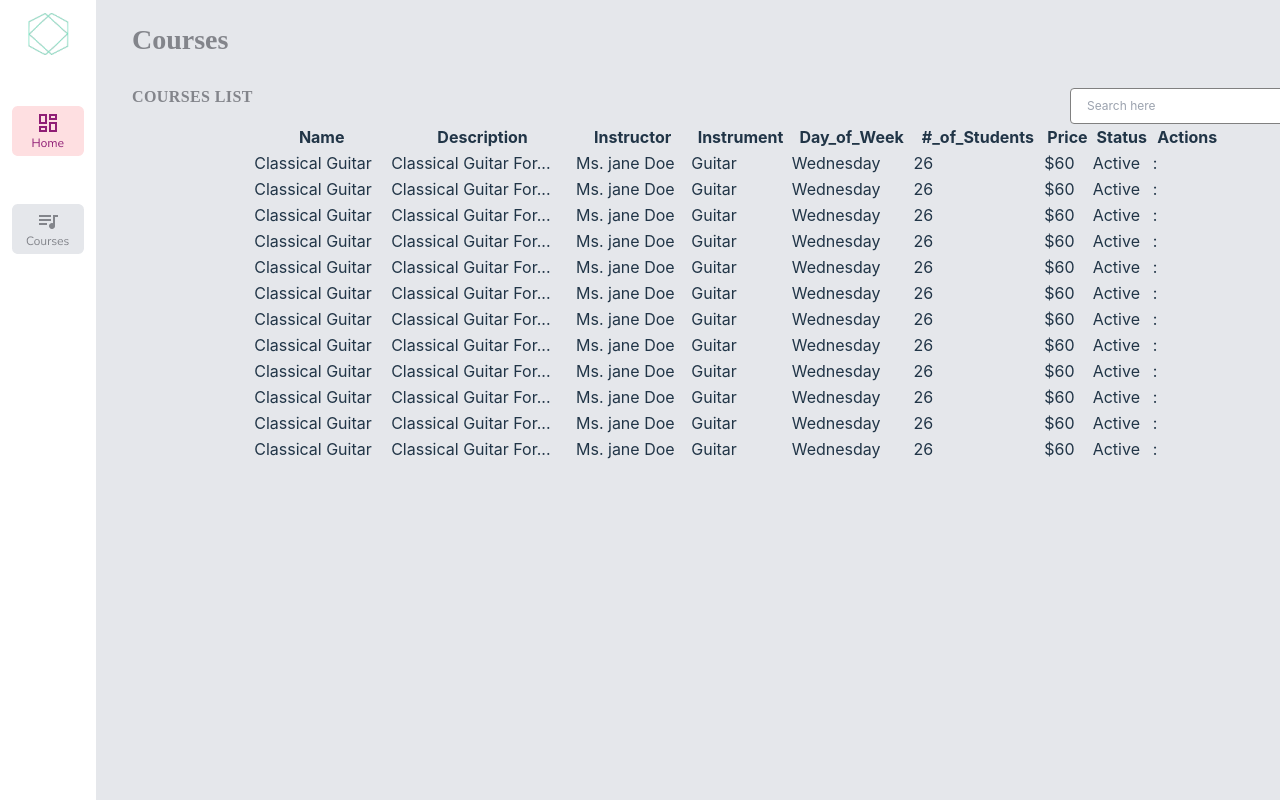
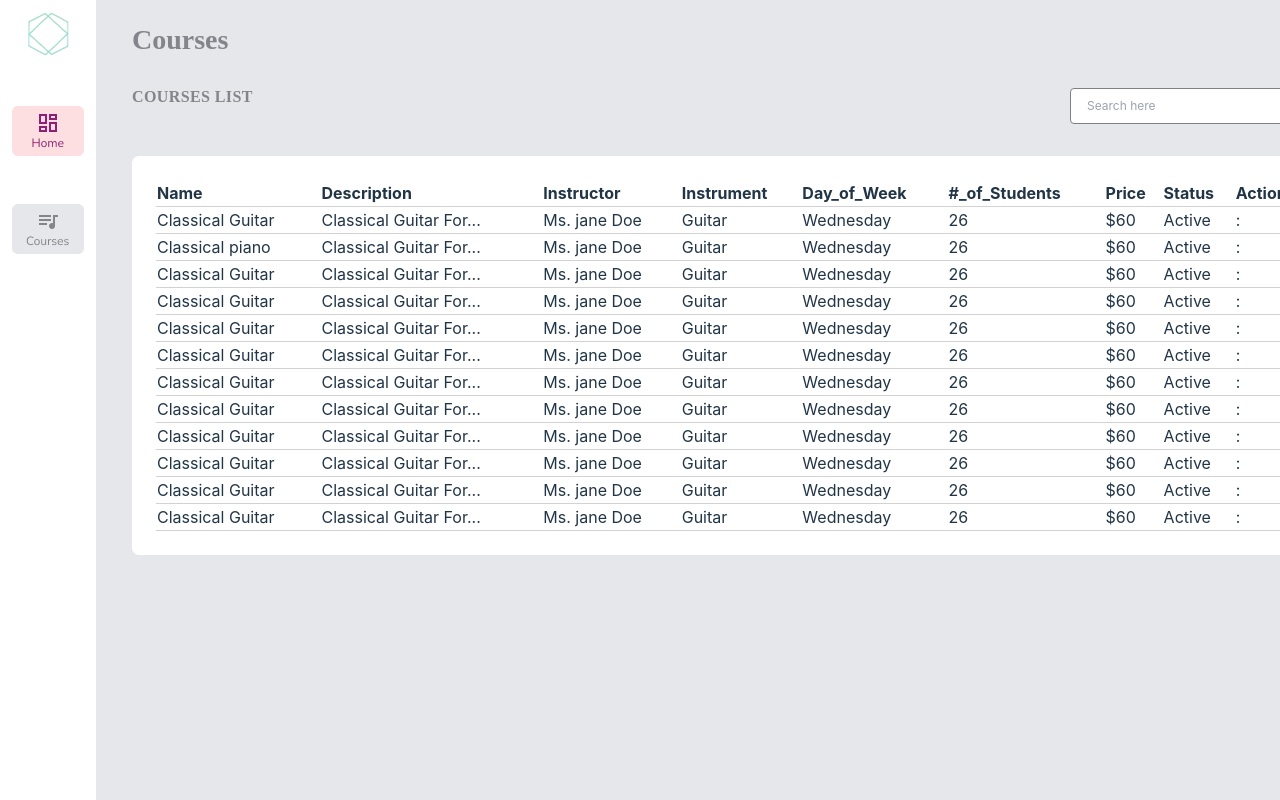
Before and after one commit to pallaveekumari/musicSchoolDashboard, a React (Vite) app in the folder my-react-vite-app/: page /course in a window 1280 px wide. Shown: the top 800 px of the page. Built offline with nearby package versions, Linux system fonts and the light colour scheme.

Commit message:
added search functionality

```diff
--- a/my-react-vite-app/src/Routes/Course/Course.jsx
+++ b/my-react-vite-app/src/Routes/Course/Course.jsx
@@ -1,143 +1,33 @@
-import React from "react";
+import React, { useState } from "react";
 import styles from "./Course.module.css";
 import Sidebar from "../../Components/Sidebar/Sidebar";
+import { courseList } from "../../assets/courseList";
 
 const Course = () => {
-  const courseList = [
-    {
-      Name: "Classical Guitar",
-      Description: "Classical Guitar For...",
-      Instructor: "Ms. jane Doe",
-      Instrument: "Guitar",
-      Day_of_Week: "Wednesday",
-      _of_Students: "26",
-      Price: "$60",
-      Status: "Active",
-      Actions: ":",
-    },
-    {
-      Name: "Classical Guitar",
-      Description: "Classical Guitar For...",
-      Instructor: "Ms. jane Doe",
-      Instrument: "Guitar",
-      Day_of_Week: "Wednesday",
-      _of_Students: "26",
-      Price: "$60",
-      Status: "Active",
-      Actions: ":",
-    },
-    {
-      Name: "Classical Guitar",
-      Description: "Classical Guitar For...",
-      Instructor: "Ms. jane Doe",
-      Instrument: "Guitar",
-      Day_of_Week: "Wednesday",
-      _of_Students: "26",
-      Price: "$60",
-      Status: "Active",
-      Actions: ":",
-    },
-    {
-      Name: "Classical Guitar",
-      Description: "Classical Guitar For...",
-      Instructor: "Ms. jane Doe",
-      Instrument: "Guitar",
-      Day_of_Week: "Wednesday",
-      _of_Students: "26",
-      Price: "$60",
-      Status: "Active",
-      Actions: ":",
-    },
-    {
-      Name: "Classical Guitar",
-      Description: "Classical Guitar For...",
-      Instructor: "Ms. jane Doe",
-      Instrument: "Guitar",
-      Day_of_Week: "Wednesday",
-      _of_Students: "26",
-      Price: "$60",
-      Status: "Active",
-      Actions: ":",
-    },
-    {
-      Name: "Classical Guitar",
-      Description: "Classical Guitar For...",
-      Instructor: "Ms. jane Doe",
-      Instrument: "Guitar",
-      Day_of_Week: "Wednesday",
-      _of_Students: "26",
-      Price: "$60",
-      Status: "Active",
-      Actions: ":",
-    },
-    {
-      Name: "Classical Guitar",
-      Description: "Classical Guitar For...",
-      Instructor: "Ms. jane Doe",
-      Instrument: "Guitar",
-      Day_of_Week: "Wednesday",
-      _of_Students: "26",
-      Price: "$60",
-      Status: "Active",
-      Actions: ":",
-    },
-    {
-      Name: "Classical Guitar",
-      Description: "Classical Guitar For...",
-      Instructor: "Ms. jane Doe",
-      Instrument: "Guitar",
-      Day_of_Week: "Wednesday",
-      _of_Students: "26",
-      Price: "$60",
-      Status: "Active",
-      Actions: ":",
-    },
-    {
-      Name: "Classical Guitar",
-      Description: "Classical Guitar For...",
-      Instructor: "Ms. jane Doe",
-      Instrument: "Guitar",
-      Day_of_Week: "Wednesday",
-      _of_Students: "26",
-      Price: "$60",
-      Status: "Active",
-      Actions: ":",
-    },
-    {
-      Name: "Classical Guitar",
-      Description: "Classical Guitar For...",
-      Instructor: "Ms. jane Doe",
-      Instrument: "Guitar",
-      Day_of_Week: "Wednesday",
-      _of_Students: "26",
-      Price: "$60",
-      Status: "Active",
-      Actions: ":",
-    },
-    {
-      Name: "Classical Guitar",
-      Description: "Classical Guitar For...",
-      Instructor: "Ms. jane Doe",
-      Instrument: "Guitar",
-      Day_of_Week: "Wednesday",
-      _of_Students: "26",
-      Price: "$60",
-      Status: "Active",
-      Actions: ":",
-    },
-    {
-      Name: "Classical Guitar",
-      Description: "Classical Guitar For...",
-      Instructor: "Ms. jane Doe",
-      Instrument: "Guitar",
-      Day_of_Week: "Wednesday",
-      _of_Students: "26",
-      Price: "$60",
-      Status: "Active",
-      Actions: ":",
-    },
-  ];
+  const [courseData, setCourseData] = useState(courseList);
 
+  const handleSearch = (val) => {
+    if(val=="" || val == undefined || val == null){
+      setCourseData(courseList);
+    }
+    else{
+
+      let searchedResult = courseData.filter((el, i) => {
+        return (
+          el.Name.includes(val) ||
+          el.Description.includes(val) ||
+        el.Instructor.includes(val) ||
+        el.Instrument.includes(val) ||
+        el.Day_of_Week.includes(val) ||
+        el._of_Students.includes(val) ||
+        el.Price.includes(val) ||
+        el.Status.includes(val) ||
+        el.Actions.includes(val)
+        );
+      });
+    setCourseData(searchedResult)
+  }
+  };
   return (
     <div className={styles.mainContainer}>
       <Sidebar />
@@ -147,45 +37,47 @@ const Course = () => {
           <div className={styles.subHeading}>Courses List</div>
           <div>
             <input
+            onChange={(e)=>handleSearch(e.target.value)}
               className={styles.input}
               type="text"
               placeholder="Search here"
             />
           </div>
         </div>
-
-        <table className={styles.table} >
+        <div className={styles.tableContainer}>
+          <table className={styles.table}>
             <thead>
-            <tr>
-              <th>Name</th>
-              <th>Description</th>
-              <th>Instructor</th>
-              <th>Instrument</th>
-              <th>Day_of_Week</th>
-              <th>#_of_Students</th>
-              <th>Price</th>
-              <th>Status</th>
-              <th>Actions</th>
+              <tr className={styles.row}>
+                <th className={styles.td}>Name</th>
+                <th className={styles.td}>Description</th>
+                <th className={styles.td}>Instructor</th>
+                <th className={styles.td}>Instrument</th>
+                <th className={styles.td}>Day_of_Week</th>
+                <th className={styles.td}>#_of_Students</th>
+                <th className={styles.td}>Price</th>
+                <th className={styles.td}>Status</th>
+                <th className={styles.td}>Actions</th>
               </tr>
             </thead>
             <tbody>
-            {courseList.map((el, index) => (
-              <tr key={index}>
-                <td>{el.Name}</td>
-                <td>{el.Description}</td>
-                <td>{el.Instructor}</td>
-                <td>{el.Instrument}</td>
-                <td>{el.Day_of_Week}</td>
-                <td>{el._of_Students}</td>
-                <td>{el.Price}</td>
-                <td>{el.Status}</td>
-                <td>{el.Actions}</td>
+              {courseData.map((el, index) => (
+                <tr key={index} className={styles.rows}>
+                  <td className={styles.td}>{el.Name}</td>
+                  <td className={styles.td}>{el.Description}</td>
+                  <td className={styles.td}>{el.Instructor}</td>
+                  <td className={styles.td}>{el.Instrument}</td>
+                  <td className={styles.td}>{el.Day_of_Week}</td>
+                  <td className={styles.td}>{el._of_Students}</td>
+                  <td className={styles.td}>{el.Price}</td>
+                  <td className={styles.td}>{el.Status}</td>
+                  <td className={styles.td}>{el.Actions}</td>
                 </tr>
               ))}
             </tbody>
           </table>
         </div>
       </div>
+    </div>
   );
 };
 
--- a/my-react-vite-app/src/Routes/Course/Course.module.css
+++ b/my-react-vite-app/src/Routes/Course/Course.module.css
@@ -54,6 +54,35 @@ background:  #FFF;
 }
 
 .table{
-    width: 80%;
+    margin-top: 2rem;
+    width: 100%;
     margin: auto;
 }
+
+.tableContainer{
+    display: flex;
+    padding: 24px;
+    flex-direction: column;
+    align-items: flex-start;
+    gap: 16px;
+    align-self: stretch;
+
+    background-color: white;
+    margin-top: 2rem;
+    border-radius: 7px;
+}
+
+.row{
+    border-bottom: 0.5px solid rgb(167, 166, 166,0.5);
+   padding: 5rem;
+}
+.rows{
+    border-bottom: 0.5px solid rgb(167, 166, 166,0.5);
+
+     padding: 3rem;
+     /* box-sizing: border-box; */
+}
+
+.td{
+    text-align: left;
+}
--- /dev/null
+++ b/my-react-vite-app/src/assets/courseList.js
@@ -0,0 +1,134 @@
+export const courseList = [
+    {
+      Name: "Classical Guitar",
+      Description: "Classical Guitar For...",
+      Instructor: "Ms. jane Doe",
+      Instrument: "Guitar",
+      Day_of_Week: "Wednesday",
+      _of_Students: "26",
+      Price: "$60",
+      Status: "Active",
+      Actions: ":",
+    },
+    {
+      Name: "Classical piano",
+      Description: "Classical Guitar For...",
+      Instructor: "Ms. jane Doe",
+      Instrument: "Guitar",
+      Day_of_Week: "Wednesday",
+      _of_Students: "26",
+      Price: "$60",
+      Status: "Active",
+      Actions: ":",
+    },
+    {
+      Name: "Classical Guitar",
+      Description: "Classical Guitar For...",
+      Instructor: "Ms. jane Doe",
+      Instrument: "Guitar",
+      Day_of_Week: "Wednesday",
+      _of_Students: "26",
+      Price: "$60",
+      Status: "Active",
+      Actions: ":",
+    },
+    {
+      Name: "Classical Guitar",
+      Description: "Classical Guitar For...",
+      Instructor: "Ms. jane Doe",
+      Instrument: "Guitar",
+      Day_of_Week: "Wednesday",
+      _of_Students: "26",
+      Price: "$60",
+      Status: "Active",
+      Actions: ":",
+    },
+    {
+      Name: "Classical Guitar",
+      Description: "Classical Guitar For...",
+      Instructor: "Ms. jane Doe",
+      Instrument: "Guitar",
+      Day_of_Week: "Wednesday",
+      _of_Students: "26",
+      Price: "$60",
+      Status: "Active",
+      Actions: ":",
+    },
+    {
+      Name: "Classical Guitar",
+      Description: "Classical Guitar For...",
+      Instructor: "Ms. jane Doe",
+      Instrument: "Guitar",
+      Day_of_Week: "Wednesday",
+      _of_Students: "26",
+      Price: "$60",
+      Status: "Active",
+      Actions: ":",
+    },
+    {
+      Name: "Classical Guitar",
+      Description: "Classical Guitar For...",
+      Instructor: "Ms. jane Doe",
+      Instrument: "Guitar",
+      Day_of_Week: "Wednesday",
+      _of_Students: "26",
+      Price: "$60",
+      Status: "Active",
+      Actions: ":",
+    },
+    {
+      Name: "Classical Guitar",
+      Description: "Classical Guitar For...",
+      Instructor: "Ms. jane Doe",
+      Instrument: "Guitar",
+      Day_of_Week: "Wednesday",
+      _of_Students: "26",
+      Price: "$60",
+      Status: "Active",
+      Actions: ":",
+    },
+    {
+      Name: "Classical Guitar",
+      Description: "Classical Guitar For...",
+      Instructor: "Ms. jane Doe",
+      Instrument: "Guitar",
+      Day_of_Week: "Wednesday",
+      _of_Students: "26",
+      Price: "$60",
+      Status: "Active",
+      Actions: ":",
+    },
+    {
+      Name: "Classical Guitar",
+      Description: "Classical Guitar For...",
+      Instructor: "Ms. jane Doe",
+      Instrument: "Guitar",
+      Day_of_Week: "Wednesday",
+      _of_Students: "26",
+      Price: "$60",
+      Status: "Active",
+      Actions: ":",
+    },
+    {
+      Name: "Classical Guitar",
+      Description: "Classical Guitar For...",
+      Instructor: "Ms. jane Doe",
+      Instrument: "Guitar",
+      Day_of_Week: "Wednesday",
+      _of_Students: "26",
+      Price: "$60",
+      Status: "Active",
+      Actions: ":",
+    },
+    {
+      Name: "Classical Guitar",
+      Description: "Classical Guitar For...",
+      Instructor: "Ms. jane Doe",
+      Instrument: "Guitar",
+      Day_of_Week: "Wednesday",
+      _of_Students: "26",
+      Price: "$60",
+      Status: "Active",
+      Actions: ":",
+    },
+  ];
```
Lines whose indentation alone changed are shown as unchanged.
